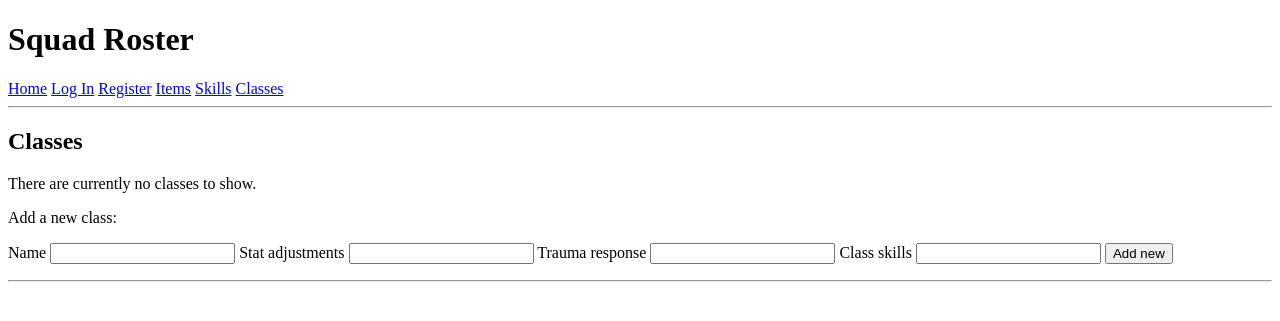
After one commit to ksuominen/squad-roster, a Flask app: template templates/classes.html in a window 1280 px wide. The commit adds this page. Shown: the top 321 px of the page. Run offline with Flask 3, Linux system fonts and the light colour scheme; the template is opened without the code that fills it, so the values that code supplies are empty.

Commit message:
Create mothershipClasses.py, classes.html and routes for classes

```diff
--- /dev/null
+++ b/templates/classes.html
@@ -0,0 +1,42 @@
+{% extends "layout.html" %}
+
+{% block title %}Classes{% endblock %}
+{% block content %}
+  <h2>Classes</h2>
+  <p>
+    {% if classes %}
+    <table>
+      <tr>
+        <th>Name</th>
+        <th>Stat adjustments</th>
+        <th>Trauma response</th>
+        <th>Class skills</th>
+      </tr>
+      {% for class in classes %}
+        <tr>
+          <td>{{ class[1] }}</td>
+          <td>{{ class[2] }}</td>
+          <td>{{ class[3] }}</td>
+          <td>{{ class[4] }}</td>
+        </tr>
+      {% endfor %}
+    </table>
+    {% else %}
+      <p>There are currently no classes to show.</p>
+    {% endif %}
+  </p>
+  <p>
+    <p>Add a new class:</p>
+    <form action="/classes" method="POST">
+	<label for="name">Name</label>
+    <input name="name" id="name" required>
+    <label for="stat_adjustment">Stat adjustments</label>
+    <input name="stat_adjustment" id="stat_adjustment" required>
+    <label for="trauma_response">Trauma response</label>
+    <input name="trauma_response" id="trauma_response" required>
+    <label for="class_skills">Class skills</label>
+    <input name="class_skills" id="class_skills" required>
+	<input type="submit" value="Add new">
+	</form>
+  </p>
+{% endblock %}
--- a/templates/layout.html
+++ b/templates/layout.html
@@ -14,6 +14,7 @@
 		{% endif %}
 		<a href="/items">Items</a>
 		<a href="/skills">Skills</a>
+		<a href="/classes">Classes</a>
 		<hr/>
 		{% block content %}{% endblock %}
 		<hr/>
```
Also changed, not shown: mothershipClasses.py (added, +11 -0 lines), routes.py (+14 -0 lines).
